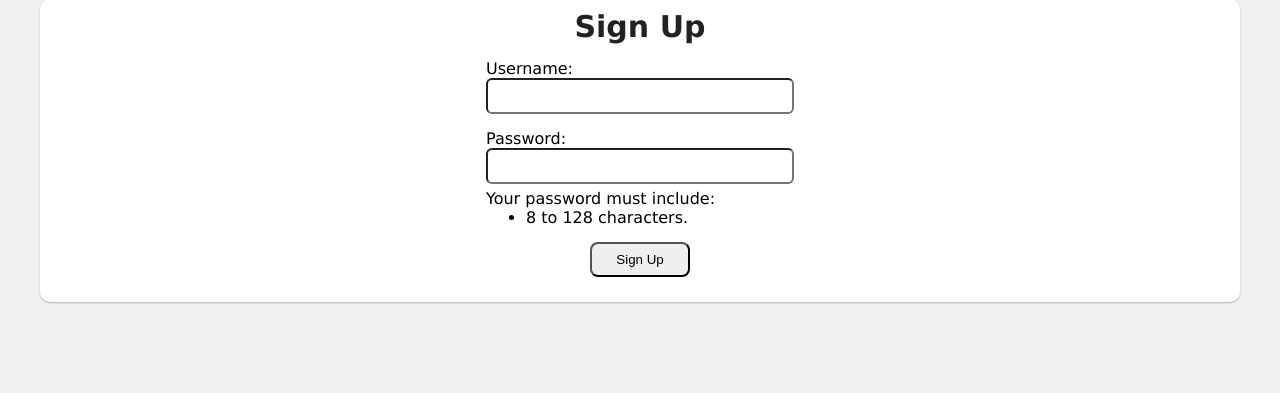
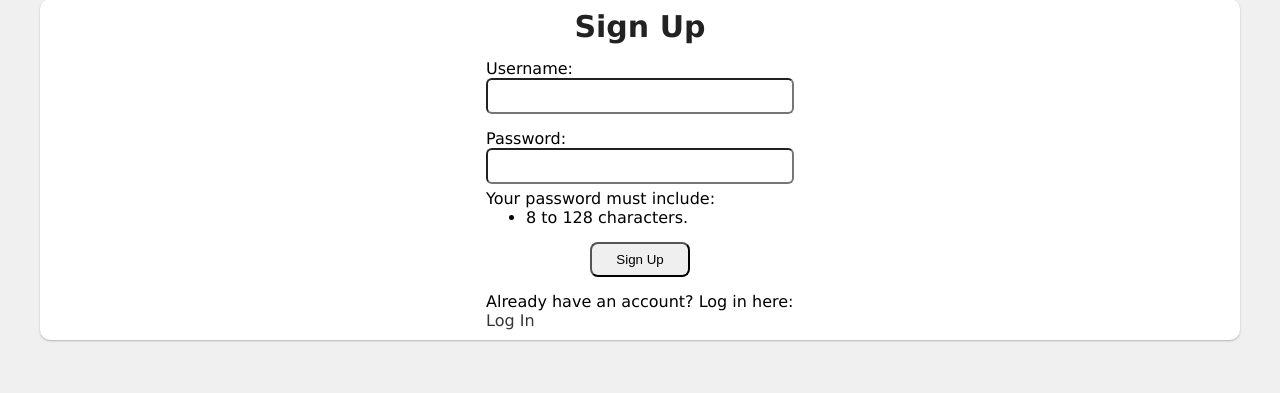
Before and after one commit to Wirebin/game-review-site, a Flask app: page /signup in a window 1280 px wide. Shown: the part 101-494 px from the top of the page. Run offline with Flask 3, Linux system fonts and the light colour scheme.

Commit message:
Add a link to the 'Log In' page

```diff
--- a/templates/account/signup.html
+++ b/templates/account/signup.html
@@ -44,6 +44,11 @@
 				<div class="horizontal-flex center-x">
 					<input class="big-submit mb-15" type="submit" value="Sign Up">
 				</div>
+
+				<div class="mr-auto mt-15"></div>
+				<span>Already have an account? Log in here: </span><br>
+				<a class="standard-link" href="{{ url_for('login') }}">Log In</a>
+			</div>
 			</form>
 		</div>
 	</div>
```
